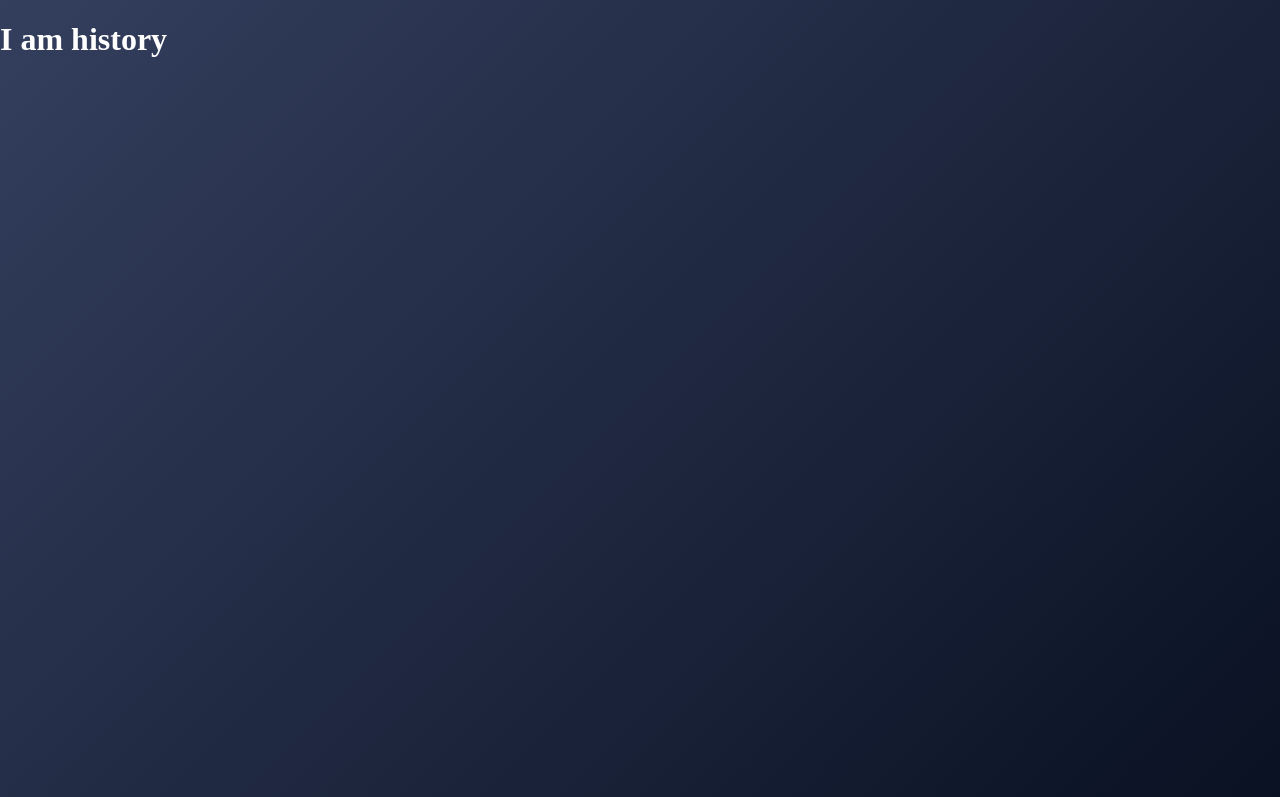
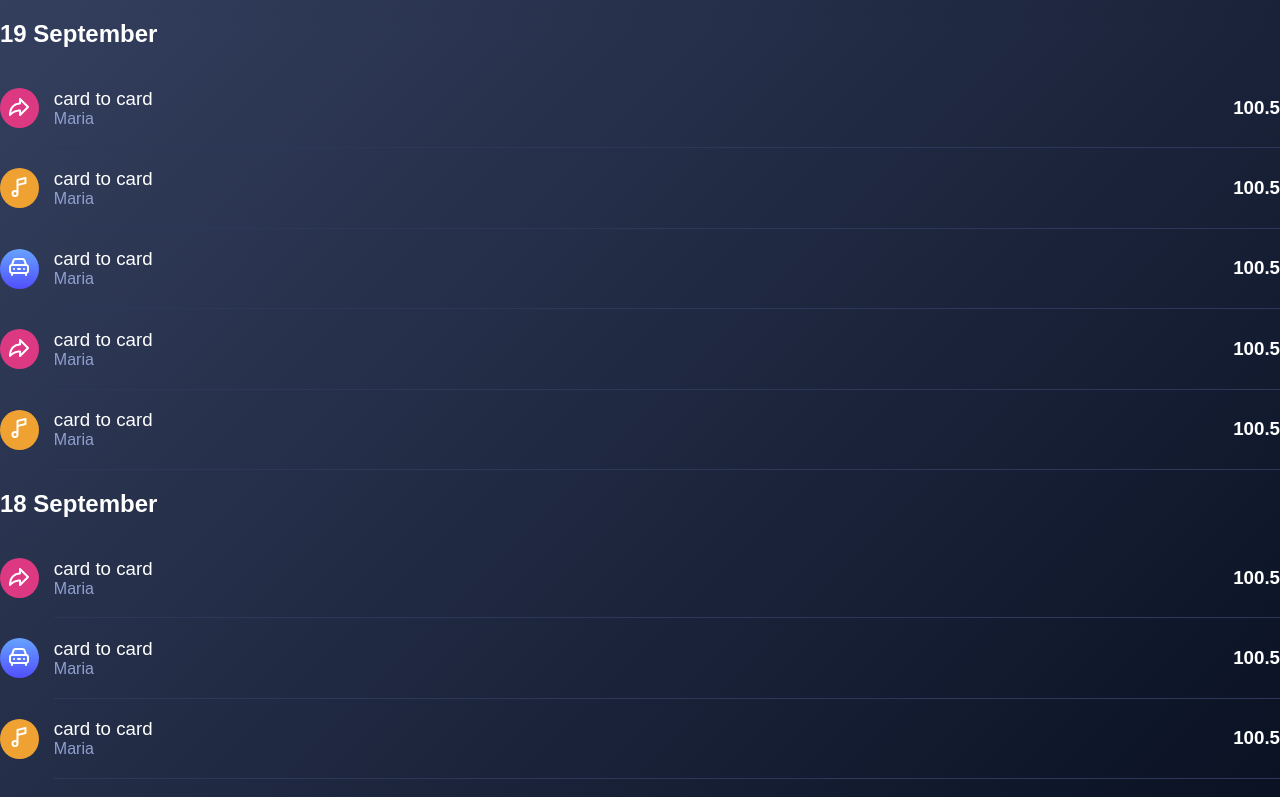
Before and after one commit to shubhamshekhar23/Card-Spend-Tracker, a Next.js app: page /home/history/history in a window 1280 px wide. Shown: the top 797 px of the page. Built offline with nearby package versions, Linux system fonts and the light colour scheme.

Commit message:
transaction added

```diff
--- a/src/components/footer-nav/footer-nav.module.scss
+++ b/src/components/footer-nav/footer-nav.module.scss
@@ -5,7 +5,7 @@
   justify-content: space-around;
   align-items: center;
   padding: 15px 0px;
-  position: absolute;
+  position: fixed;
   bottom: 0;
   background: $footer-gradient;
   width: 100%;
--- a/src/data/mockdata/card.mockdata.js
+++ b/src/data/mockdata/card.mockdata.js
@@ -55,7 +55,7 @@ export const debtCatalogueMockData = [
 
 export const transactionHistoryMockData = [
   {
-    transactionId: 1,
+    id: 1,
     name: "card to card",
     details: "Maria",
     amount: 100.5,
@@ -64,7 +64,25 @@ export const transactionHistoryMockData = [
     type: 0,
   },
   {
-    transactionId: 2,
+    id: 2,
+    name: "card to card",
+    details: "Maria",
+    amount: 100.5,
+    info: "credit",
+    timestamp: "2023-09-19T12:30:45Z",
+    type: 1,
+  },
+  {
+    id: 3,
+    name: "card to card",
+    details: "Maria",
+    amount: 100.5,
+    info: "credit",
+    timestamp: "2023-09-19T12:30:45Z",
+    type: 2,
+  },
+  {
+    id: 4,
     name: "card to card",
     details: "Maria",
     amount: 100.5,
@@ -73,34 +91,16 @@ export const transactionHistoryMockData = [
     type: 0,
   },
   {
-    transactionId: 3,
+    id: 5,
     name: "card to card",
     details: "Maria",
     amount: 100.5,
     info: "credit",
     timestamp: "2023-09-19T12:30:45Z",
-    type: 0,
+    type: 1,
   },
   {
-    transactionId: 4,
-    name: "card to card",
-    details: "Maria",
-    amount: 100.5,
-    info: "credit",
-    timestamp: "2023-09-19T12:30:45Z",
-    type: 0,
-  },
-  {
-    transactionId: 5,
-    name: "card to card",
-    details: "Maria",
-    amount: 100.5,
-    info: "credit",
-    timestamp: "2023-09-19T12:30:45Z",
-    type: 0,
-  },
-  {
-    transactionId: 6,
+    id: 6,
     name: "card to card",
     details: "Maria",
     amount: 100.5,
@@ -109,7 +109,34 @@ export const transactionHistoryMockData = [
     type: 0,
   },
   {
-    transactionId: 7,
+    id: 7,
+    name: "card to card",
+    details: "Maria",
+    amount: 100.5,
+    info: "credit",
+    timestamp: "2023-09-18T12:30:45Z",
+    type: 2,
+  },
+  {
+    id: 8,
+    name: "card to card",
+    details: "Maria",
+    amount: 100.5,
+    info: "credit",
+    timestamp: "2023-09-18T12:30:45Z",
+    type: 1,
+  },
+  {
+    id: 9,
+    name: "card to card",
+    details: "Maria",
+    amount: 100.5,
+    info: "credit",
+    timestamp: "2023-09-18T12:30:45Z",
+    type: 2,
+  },
+  {
+    id: 10,
     name: "card to card",
     details: "Maria",
     amount: 100.5,
@@ -118,7 +145,16 @@ export const transactionHistoryMockData = [
     type: 0,
   },
   {
-    transactionId: 8,
+    id: 11,
+    name: "card to card",
+    details: "Maria",
+    amount: 100.5,
+    info: "credit",
+    timestamp: "2023-09-18T12:30:45Z",
+    type: 1,
+  },
+  {
+    id: 12,
     name: "card to card",
     details: "Maria",
     amount: 100.5,
@@ -127,7 +163,16 @@ export const transactionHistoryMockData = [
     type: 0,
   },
   {
-    transactionId: 9,
+    id: 13,
+    name: "card to card",
+    details: "Maria",
+    amount: 100.5,
+    info: "credit",
+    timestamp: "2023-09-18T12:30:45Z",
+    type: 1,
+  },
+  {
+    id: 14,
     name: "card to card",
     details: "Maria",
     amount: 100.5,
@@ -136,66 +181,21 @@ export const transactionHistoryMockData = [
     type: 0,
   },
   {
-    transactionId: 10,
+    id: 15,
     name: "card to card",
     details: "Maria",
     amount: 100.5,
     info: "credit",
     timestamp: "2023-09-18T12:30:45Z",
-    type: 0,
+    type: 2,
   },
   {
-    transactionId: 11,
+    id: 16,
     name: "card to card",
     details: "Maria",
     amount: 100.5,
     info: "credit",
     timestamp: "2023-09-18T12:30:45Z",
-    type: 0,
-  },
-  {
-    transactionId: 12,
-    name: "card to card",
-    details: "Maria",
-    amount: 100.5,
-    info: "credit",
-    timestamp: "2023-09-18T12:30:45Z",
-    type: 0,
-  },
-  {
-    transactionId: 13,
-    name: "card to card",
-    details: "Maria",
-    amount: 100.5,
-    info: "credit",
-    timestamp: "2023-09-18T12:30:45Z",
-    type: 0,
-  },
-  {
-    transactionId: 14,
-    name: "card to card",
-    details: "Maria",
-    amount: 100.5,
-    info: "credit",
-    timestamp: "2023-09-18T12:30:45Z",
-    type: 0,
-  },
-  {
-    transactionId: 15,
-    name: "card to card",
-    details: "Maria",
-    amount: 100.5,
-    info: "credit",
-    timestamp: "2023-09-18T12:30:45Z",
-    type: 0,
-  },
-  {
-    transactionId: 16,
-    name: "card to card",
-    details: "Maria",
-    amount: 100.5,
-    info: "credit",
-    timestamp: "2023-09-18T12:30:45Z",
-    type: 0,
+    type: 1,
   },
 ];
--- a/src/pages/home/history/history.js
+++ b/src/pages/home/history/history.js
@@ -1,10 +1,105 @@
 import styles from "./history.module.scss";
-import { useState } from "react";
+import { useState, useEffect } from "react";
+import { getTransactionHistory } from "@/services/card-api.service";
+import { arrangeHistoryByDate } from "@/services/util.service";
+import { TRANSACTION_TYPE } from "@/constants/entity.constants";
+import { UilShare, UilCar, UilMusicNote } from "@iconscout/react-unicons";
+import RoundPill from "@/ui/round-pill/round-pill";
+
+/*
+  {
+    transactionId: 1,
+    name: "card to card",
+    details: "Maria",
+    amount: 100.5,
+    info: "credit",
+    timestamp: "2023-09-19T12:30:45Z",
+    type: 0,
+  }
+
+*/
+
+function TransactionTypeButton({ type }) {
+  function getRightButtonBasedOnType(type) {
+    if (type == TRANSACTION_TYPE.card2card) {
+      return (
+        <RoundPill color="pink">
+          <UilShare color="white" />
+        </RoundPill>
+      );
+    }
+    if (type == TRANSACTION_TYPE.music) {
+      return (
+        <RoundPill color="yellow">
+          <UilMusicNote color="white" />
+        </RoundPill>
+      );
+    }
+    if (type == TRANSACTION_TYPE.vehicle) {
+      return (
+        <RoundPill gradient="blue">
+          <UilCar color="white" />
+        </RoundPill>
+      );
+    }
+  }
+  return <>{getRightButtonBasedOnType(type)}</>;
+}
+
+function TransactionItem({ data }) {
+  return (
+    <div className={styles.transaction_section}>
+      <TransactionTypeButton type={data.type} />
+      <div className={styles.details_amount}>
+        <div className={styles.transaction__description}>
+          <h3>{data.name}</h3>
+          <h4>{data.details}</h4>
+        </div>
+        <h3>{data.amount}</h3>
+      </div>
+    </div>
+  );
+}
+
+function TransactionList({ data }) {
+  function getList() {
+    return data.map((item) => {
+      return <TransactionItem key={item.id} data={item} />;
+    });
+  }
+  return <>{getList()}</>;
+}
+
+function TransactionByDate({ data }) {
+  return (
+    <>
+      {Object.keys(data).map((item, index) => {
+        return (
+          <div key={index}>
+            <h2 className={styles.date_title}>{item}</h2>
+            <TransactionList data={data[item]} />
+          </div>
+        );
+      })}
+    </>
+  );
+}
 
 export default function History() {
+  let [historyData, setHistoryData] = useState({});
+
+  useEffect(() => {
+    async function fetchData() {
+      const response = await getTransactionHistory();
+      let mapData = arrangeHistoryByDate(response);
+      setHistoryData(mapData);
+    }
+    fetchData();
+  }, []);
+
   return (
     <main className={styles.main}>
-      <h1>I am history</h1>
+      <TransactionByDate data={historyData} />
     </main>
   );
 }
--- a/src/pages/home/history/history.module.scss
+++ b/src/pages/home/history/history.module.scss
@@ -1 +1,31 @@
 @import "src/styles/common.scss";
+
+.transaction_section {
+  display: flex;
+  align-items: center;
+  gap: 15px;
+}
+
+.transaction__description {
+  flex: 2;
+  h3,
+  h4 {
+    margin: 0;
+  }
+  h3 {
+    font-weight: 500;
+  }
+  h4 {
+    color: $blue-polo;
+    font-weight: 100;
+  }
+}
+
+.details_amount {
+  border-bottom: 1px solid $blue-rhino;
+  display: flex;
+  align-items: center;
+  justify-content: space-between;
+  width: 100%;
+  padding: 10px 0;
+}
--- a/src/pages/home/home.module.scss
+++ b/src/pages/home/home.module.scss
@@ -1,5 +1,5 @@
 @import "src/styles/common.scss";
 
 .main {
-  // padding: 20px;
+  padding: 20px;
 }
--- /dev/null
+++ b/src/services/util.service.js
@@ -0,0 +1,14 @@
+export function arrangeHistoryByDate(response) {
+  let mapData = {};
+  response.forEach((data) => {
+    let time = getDateString(data.timestamp);
+    if (!mapData[time]) mapData[time] = [];
+    mapData[time].push(data);
+  });
+  return mapData;
+}
+
+export function getDateString(timestamp) {
+  let dat = new Date(timestamp);
+  return dat.getDate() + " " + dat.toLocaleString("default", { month: "long" }); // e.g 17 August
+}
--- a/src/styles/common.scss
+++ b/src/styles/common.scss
@@ -12,6 +12,7 @@ $blue-chetwood: #7a90d0;
 $blue-frenchpass: #cbe7fd;
 $blue-spindle: #b7c3ed;
 $blue-rhino: #2d3757;
+$blue-polo: #92a0d1;
 
 /* used in outline btn */
 $blue-bay: #45588f;
--- a/src/styles/globals.scss
+++ b/src/styles/globals.scss
@@ -7,5 +7,6 @@ body {
   width: 100vw;
   margin: 0;
   color: white;
-  overflow: hidden;
+  font-family: sans-serif;
+  // overflow: hidden;
 }
```
Also changed, not shown: src/pages/home/home.js (+6 -5 lines).
